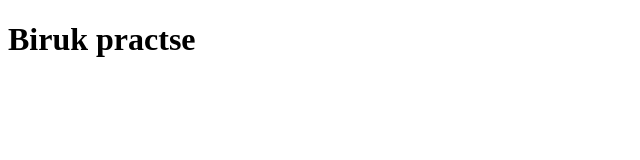
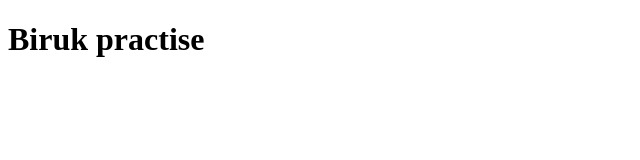
Before and after one commit to esku953/gitTutorial, a plain HTML site: page index2.html in a window 1280 px wide. Shown: the full height of the page, 0-640 px from the left. Drawn offline with Linux system fonts and the light colour scheme.

Commit message:
edited index2.html

```diff
--- a/index2.html
+++ b/index2.html
@@ -5,7 +5,7 @@
 </head>
 <body>
 
-	<h1>Biruk practse</h1>
+	<h1>Biruk practise</h1>
 
 </body>
 </html>
```
